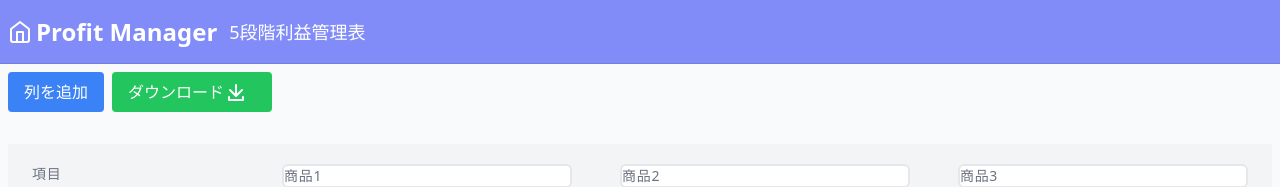
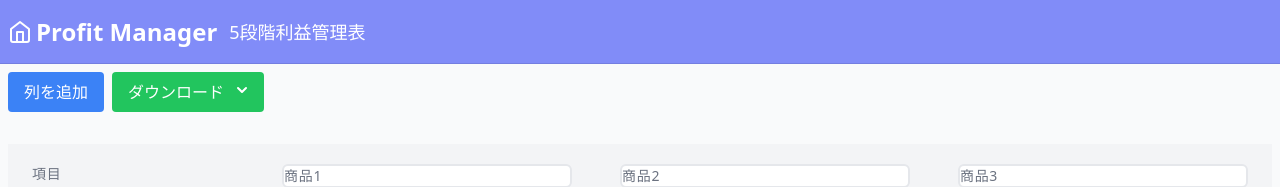
Before and after one commit to masawai/profit_manager, a Next.js app: page / in a window 1280 px wide. Shown: the top 187 px of the page. Built offline with nearby package versions, Linux system fonts and the light colour scheme; no server answers.

Commit message:
add button to download pdf

```diff
--- a/components/Footer.tsx
+++ b/components/Footer.tsx
@@ -2,7 +2,7 @@ import { FORM_URL } from "@/const/urls";
 
 const Footer = () => {
   return (
-    <footer className="bg-indigo-400 text-white text-center p-4 mt-8">
+    <footer className="bg-indigo-400 text-white text-center p-4 mt-8 print:hidden">
       <ul className="flex justify-center space-x-4">
         <li>
           <a href="/" className="hover:text-gray-300">
--- a/components/MainTable.tsx
+++ b/components/MainTable.tsx
@@ -1,7 +1,6 @@
 "use client";
 
-import { useState } from "react";
-import DownloadIcon from "./DownloadIcon";
+import { useRef, useState } from "react";
 import TableRow from "./TableRow";
 
 const MainTable = () => {
@@ -44,6 +43,13 @@ const MainTable = () => {
     y: 0,
     productId: null as number | null,
   });
+
+  const [isMenuVisible, setIsMenuVisible] = useState(false);
+  const menuRef = useRef<HTMLDivElement>(null);
+
+  const toggleMenuVisibility = () => {
+    setIsMenuVisible(!isMenuVisible);
+  };
 
   const handleInputChange = (id: number, field: string, value: string) => {
     setProducts(
@@ -259,6 +265,9 @@ const MainTable = () => {
     link.click();
     document.body.removeChild(link);
   };
+  const handlePrint = () => {
+    window.print();
+  };
   const showContextMenu = (event: React.MouseEvent, productId: number) => {
     event.preventDefault();
     setContextMenu({
@@ -315,32 +324,76 @@ const MainTable = () => {
     operatingProfit: number
   ) => (sales > 0 ? (operatingProfit / sales) * 100 : 0);
 
-  // 入力可能なフィールドのスタイル
-  const editableInputClass =
-    "mt-1 block w-full rounded-md border-gray-300 shadow-sm focus:border-indigo-300 focus:ring focus:ring-indigo-200 focus:ring-opacity-50";
-
-  // 入力不可能なフィールド（読み取り専用）のスタイル
-  const readonlyInputClass =
-    "px-6 py-4 whitespace-nowrap text-sm text-gray-500";
-
   return (
     <div className="" onClick={handleClickOutside}>
       <div className="overflow-x-auto w-auto max-w-full m-2">
-        <div className="flex items-center mb-4">
+        <div className="flex items-center mb-4 print:hidden">
           <button
             onClick={addNewProduct}
             className="mb-4 px-4 py-2 bg-blue-500 text-white rounded hover:bg-blue-700"
           >
             列を追加
           </button>
-          {/* CSVダウンロードボタン */}
-          <button
-            onClick={downloadCSV}
-            className="mb-4 ml-2 px-4 py-2 bg-green-500 text-white rounded hover:bg-green-700 flex items-center"
+          <div
+            className="relative inline-block text-left mb-4 ml-2"
+            ref={menuRef}
+            onMouseLeave={() => setIsMenuVisible(false)}
           >
-            ダウンロード
-            <DownloadIcon className="mr-2" />
-          </button>
+            <button
+              type="button"
+              onClick={toggleMenuVisibility} // ボタンクリックでメニューの表示状態を切り替える
+              className="inline-flex justify-center w-full px-4 py-2 bg-green-500 text-white rounded hover:bg-green-700 focus:outline-none"
+            >
+              ダウンロード
+              <svg
+                className="-mr-1 ml-2 h-5 w-5"
+                xmlns="http://www.w3.org/2000/svg"
+                viewBox="0 0 20 20"
+                fill="currentColor"
+                aria-hidden="true"
+              >
+                <path
+                  fillRule="evenodd"
+                  d="M5.293 7.293a1 1 0 011.414 0L10 10.586l3.293-3.293a1 1 0 111.414 1.414l-4 4a1 1 0 01-1.414 0l-4-4a1 1 0 010-1.414z"
+                  clipRule="evenodd"
+                />
+              </svg>
+            </button>
+            {/* メニューの表示状態に基づいてメニューを表示/非表示 */}
+            {isMenuVisible && (
+              <div
+                className="origin-top-right absolute right-0 w-auto rounded-md shadow-lg bg-white bg-opacity-100"
+                role="menu"
+                aria-orientation="vertical"
+              >
+                <div role="none" className="px-2 py-1">
+                  {/* メニューオプション */}
+                  <a
+                    href="#"
+                    className="text-gray-700 block text-sm hover:bg-gray-100"
+                    role="menuitem"
+                    onClick={(e) => {
+                      e.preventDefault();
+                      downloadCSV();
+                    }}
+                  >
+                    CSVダウンロード
+                  </a>
+                  <a
+                    href="#"
+                    className="text-gray-700 block text-sm hover:bg-gray-100"
+                    role="menuitem"
+                    onClick={(e) => {
+                      e.preventDefault();
+                      handlePrint();
+                    }}
+                  >
+                    PDFダウンロード
+                  </a>
+                </div>
+              </div>
+            )}
+          </div>
         </div>
         <table className="min-w-full divide-y divide-gray-200">
           <thead className="bg-gray-100">
```
